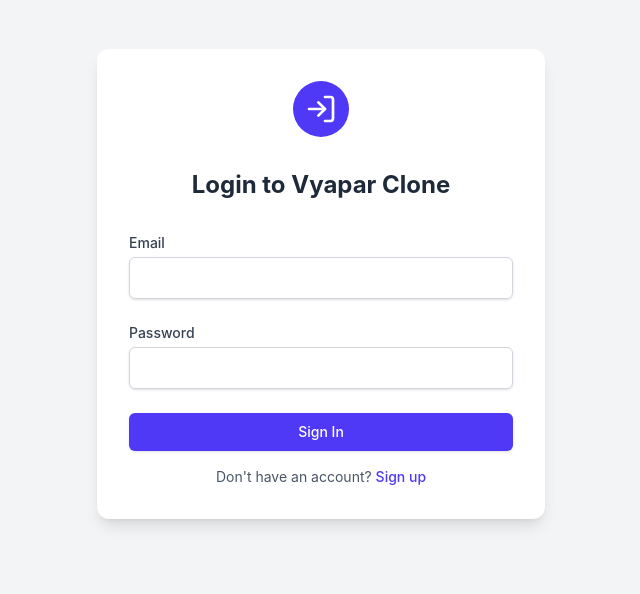
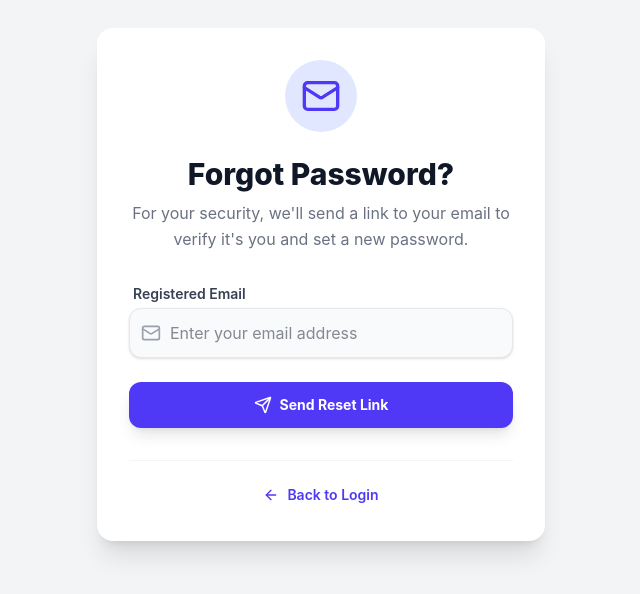
Before and after one commit to Jaykotecha06/Inventory-with-antigravity, a React (Vite) app: page /forgot-password in a window 1280 px wide. Before the commit this address led to /login. Shown: the part 116-710 px from the top of the page, without its empty margins (319-959 px from the left). Built offline with nearby package versions, Linux system fonts and the light colour scheme; no server answers.

Commit message:
add forgot password functionlity

```diff
--- a/src/App.jsx
+++ b/src/App.jsx
@@ -18,6 +18,7 @@ import Sales from './pages/Sales';
 import Customers from './pages/Customers';
 import Reports from './pages/Reports';
 import Settings from './pages/Settings';
+import ForgotPassword from './pages/ForgotPassword';
 
 function App() {
   const dispatch = useDispatch();
@@ -71,6 +72,7 @@ function App() {
       <Routes>
         <Route path="/login" element={<Login />} />
         <Route path="/signup" element={<Signup />} />
+        <Route path="/forgot-password" element={<ForgotPassword />} />
 
         <Route path="/" element={<AuthRoute allowedRoles={['Admin', 'Manager', 'Staff']}><Layout /></AuthRoute>}>
           <Route index element={<Dashboard />} />
--- /dev/null
+++ b/src/pages/ForgotPassword.jsx
@@ -0,0 +1,122 @@
+import { useState } from 'react';
+import { useDispatch } from 'react-redux';
+import { forgotPassword } from '../redux/slices/authSlice';
+import { useNavigate, Link } from 'react-router-dom';
+import toast from 'react-hot-toast';
+import { Mail, ArrowLeft, Send, CheckCircle } from 'lucide-react';
+
+const ForgotPassword = () => {
+    const [email, setEmail] = useState('');
+    const [loading, setLoading] = useState(false);
+    const [sent, setSent] = useState(false);
+    const dispatch = useDispatch();
+    const navigate = useNavigate();
+
+    const handleSubmit = async (e) => {
+        e.preventDefault();
+        if (!email) return toast.error("Please enter your email");
+
+        setLoading(true);
+        try {
+            const resultAction = await dispatch(forgotPassword(email));
+            if (forgotPassword.fulfilled.match(resultAction)) {
+                setSent(true);
+                toast.success('Reset link sent successfully!');
+            } else {
+                toast.error(resultAction.payload || 'Failed to send reset email');
+            }
+        } catch (err) {
+            toast.error('An error occurred. Please try again.');
+        } finally {
+            setLoading(false);
+        }
+    };
+
+    if (sent) {
+        return (
+            <div className="flex min-h-screen items-center justify-center bg-gray-100 p-4">
+                <div className="w-full max-w-md bg-white rounded-2xl shadow-xl p-8 text-center">
+                    <div className="flex justify-center mb-6">
+                        <div className="bg-green-100 p-4 rounded-full text-green-600 animate-bounce">
+                            <CheckCircle size={48} />
+                        </div>
+                    </div>
+                    <h2 className="text-3xl font-extrabold text-gray-900 mb-4">Email Sent!</h2>
+                    <p className="text-gray-600 mb-8 leading-relaxed">
+                        We've sent a secure password reset link to <br />
+                        <span className="font-bold text-gray-900">{email}</span>. <br />
+                        Please check your inbox (and spam folder).
+                    </p>
+                    <Link
+                        to="/login"
+                        className="w-full flex justify-center items-center py-3 px-4 border border-transparent rounded-xl shadow-lg text-sm font-bold text-white bg-indigo-600 hover:bg-indigo-700 transition-all duration-200"
+                    >
+                        Back to Login
+                    </Link>
+                </div>
+            </div>
+        );
+    }
+
+    return (
+        <div className="flex min-h-screen items-center justify-center bg-gray-100 p-4">
+            <div className="w-full max-w-md bg-white rounded-2xl shadow-xl overflow-hidden">
+                <div className="p-8">
+                    <div className="flex justify-center mb-6">
+                        <div className="bg-indigo-100 p-4 rounded-full text-indigo-600">
+                            <Mail size={40} />
+                        </div>
+                    </div>
+
+                    <h2 className="text-3xl font-extrabold text-center text-gray-900 mb-2">Forgot Password?</h2>
+                    <p className="text-center text-gray-500 mb-8 leading-relaxed">
+                        For your security, we'll send a link to your email to verify it's you and set a new password.
+                    </p>
+
+                    <form onSubmit={handleSubmit} className="space-y-6">
+                        <div className="relative">
+                            <label className="block text-sm font-semibold text-gray-700 mb-1 ml-1">Registered Email</label>
+                            <div className="relative">
+                                <span className="absolute inset-y-0 left-0 pl-3 flex items-center pointer-events-none">
+                                    <Mail className="h-5 w-5 text-gray-400" />
+                                </span>
+                                <input
+                                    type="email"
+                                    required
+                                    placeholder="Enter your email address"
+                                    className="block w-full pl-10 pr-3 py-3 border border-gray-200 rounded-xl shadow-sm focus:outline-none focus:ring-2 focus:ring-indigo-500 focus:border-transparent bg-gray-50 transition-all duration-200"
+                                    value={email}
+                                    onChange={(e) => setEmail(e.target.value)}
+                                />
+                            </div>
+                        </div>
+
+                        <button
+                            type="submit"
+                            disabled={loading}
+                            className="w-full flex justify-center items-center py-3 px-4 border border-transparent rounded-xl shadow-lg text-sm font-bold text-white bg-indigo-600 hover:bg-indigo-700 focus:outline-none focus:ring-2 focus:ring-offset-2 focus:ring-indigo-500 disabled:bg-indigo-400 transition-all duration-200 transform hover:scale-[1.02]"
+                        >
+                            {loading ? (
+                                <div className="w-6 h-6 border-2 border-white border-t-transparent rounded-full animate-spin"></div>
+                            ) : (
+                                <>
+                                    <Send size={18} className="mr-2" />
+                                    Send Reset Link
+                                </>
+                            )}
+                        </button>
+                    </form>
+
+                    <div className="mt-8 pt-6 border-t border-gray-100 text-center">
+                        <Link to="/login" className="inline-flex items-center text-sm font-semibold text-indigo-600 hover:text-indigo-500 transition-colors">
+                            <ArrowLeft size={16} className="mr-2" />
+                            Back to Login
+                        </Link>
+                    </div>
+                </div>
+            </div>
+        </div>
+    );
+};
+
+export default ForgotPassword;
--- a/src/pages/Login.jsx
+++ b/src/pages/Login.jsx
@@ -3,11 +3,12 @@ import { useDispatch, useSelector } from 'react-redux';
 import { loginUser } from '../redux/slices/authSlice';
 import { useNavigate, Link } from 'react-router-dom';
 import toast from 'react-hot-toast';
-import { LogIn } from 'lucide-react';
+import { LogIn, Eye, EyeOff } from 'lucide-react';
 
 const Login = () => {
     const [email, setEmail] = useState('');
     const [password, setPassword] = useState('');
+    const [showPassword, setShowPassword] = useState(false);
     const dispatch = useDispatch();
     const navigate = useNavigate();
     const { loading, isAuthenticated } = useSelector((state) => state.auth);
@@ -26,7 +27,12 @@ const Login = () => {
                 toast.success('Logged in successfully');
                 navigate('/');
             } else {
-                toast.error(resultAction.payload || 'Failed to login');
+                const errorMsg = resultAction.payload;
+                if (errorMsg?.includes('auth/invalid-credential') || errorMsg?.includes('auth/user-not-found') || errorMsg?.includes('auth/wrong-password')) {
+                    toast.error('Invalid email or password. Please check your credentials.');
+                } else {
+                    toast.error(errorMsg || 'Failed to login');
+                }
             }
         } catch (err) {
             toast.error('An error occurred');
@@ -55,13 +61,27 @@ const Login = () => {
                     </div>
                     <div>
                         <label className="block text-sm font-medium text-gray-700">Password</label>
-                        <input
-                            type="password"
-                            required
-                            className="mt-1 block w-full px-3 py-2 border border-gray-300 rounded-md shadow-sm focus:outline-none focus:ring-indigo-500 focus:border-indigo-500"
-                            value={password}
-                            onChange={(e) => setPassword(e.target.value)}
-                        />
+                        <div className="mt-1 relative">
+                            <input
+                                type={showPassword ? "text" : "password"}
+                                required
+                                className="block w-full px-3 py-2 border border-gray-300 rounded-md shadow-sm focus:outline-none focus:ring-indigo-500 focus:border-indigo-500 pr-10"
+                                value={password}
+                                onChange={(e) => setPassword(e.target.value)}
+                            />
+                            <button
+                                type="button"
+                                className="absolute inset-y-0 right-0 pr-3 flex items-center text-gray-400 hover:text-gray-600 focus:outline-none"
+                                onClick={() => setShowPassword(!showPassword)}
+                            >
+                                {showPassword ? <EyeOff size={20} /> : <Eye size={20} />}
+                            </button>
+                        </div>
+                    </div>
+                    <div className="flex justify-end">
+                        <Link to="/forgot-password" size="sm" className="text-sm font-medium text-indigo-600 hover:text-indigo-500">
+                            Forgot Password?
+                        </Link>
                     </div>
                     <button
                         type="submit"
--- a/src/pages/Signup.jsx
+++ b/src/pages/Signup.jsx
@@ -3,11 +3,12 @@ import { useDispatch, useSelector } from 'react-redux';
 import { signupUser } from '../redux/slices/authSlice';
 import { useNavigate, Link } from 'react-router-dom';
 import toast from 'react-hot-toast';
-import { UserPlus } from 'lucide-react';
+import { UserPlus, Eye, EyeOff } from 'lucide-react';
 
 const Signup = () => {
     const [email, setEmail] = useState('');
     const [password, setPassword] = useState('');
+    const [showPassword, setShowPassword] = useState(false);
     const [name, setName] = useState('');
     const [role, setRole] = useState('Staff');
     const dispatch = useDispatch();
@@ -28,7 +29,14 @@ const Signup = () => {
                 toast.success('Account created successfully');
                 navigate('/');
             } else {
-                toast.error(resultAction.payload || 'Failed to sign up');
+                const errorMsg = resultAction.payload;
+                if (errorMsg?.includes('auth/email-already-in-use')) {
+                    toast.error('This email is already registered. Please Login instead.');
+                } else if (errorMsg?.includes('auth/weak-password')) {
+                    toast.error('Password is too weak. Please use at least 6 characters.');
+                } else {
+                    toast.error(errorMsg || 'Failed to sign up');
+                }
             }
         } catch (err) {
             toast.error('An error occurred');
@@ -67,14 +75,23 @@ const Signup = () => {
                     </div>
                     <div>
                         <label className="block text-sm font-medium text-gray-700">Password</label>
+                        <div className="mt-1 relative">
                             <input
-                            type="password"
+                                type={showPassword ? "text" : "password"}
                                 required
                                 minLength="6"
-                            className="mt-1 block w-full px-3 py-2 border border-gray-300 rounded-md shadow-sm focus:outline-none focus:ring-indigo-500 focus:border-indigo-500"
+                                className="block w-full px-3 py-2 border border-gray-300 rounded-md shadow-sm focus:outline-none focus:ring-indigo-500 focus:border-indigo-500 pr-10"
                                 value={password}
                                 onChange={(e) => setPassword(e.target.value)}
                             />
+                            <button
+                                type="button"
+                                className="absolute inset-y-0 right-0 pr-3 flex items-center text-gray-400 hover:text-gray-600 focus:outline-none"
+                                onClick={() => setShowPassword(!showPassword)}
+                            >
+                                {showPassword ? <EyeOff size={20} /> : <Eye size={20} />}
+                            </button>
+                        </div>
                     </div>
                     {/* New Role Select Field */}
                     <div>
```
Also changed, not shown: src/redux/slices/authSlice.js (+10 -1 lines). Lines whose indentation alone changed are shown as unchanged.
